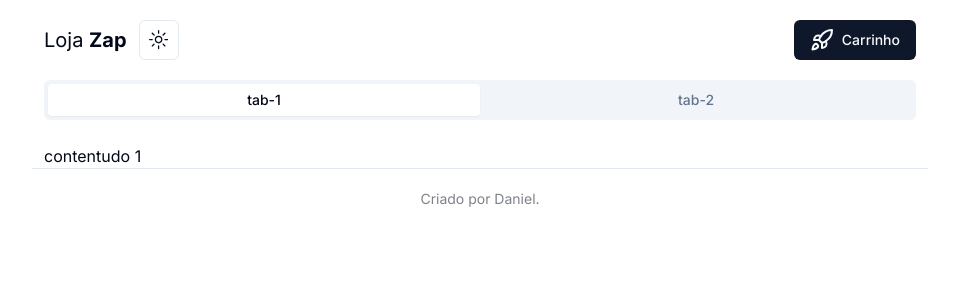
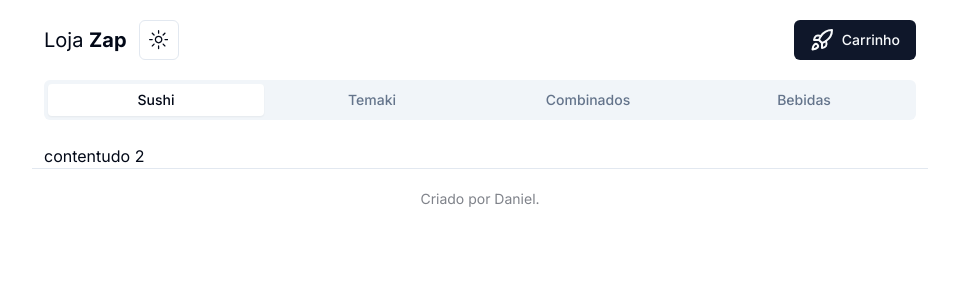
Before and after one commit to DanielLevi22/Loja-WhatsApp, a Next.js app: page / in a window 1280 px wide. Shown: the top 300 px of the page, without its empty margins (160-1119 px from the left). Built offline with nearby package versions, Linux system fonts and the light colour scheme.

Commit message:
adicionando sincronidmos entre as tabs

```diff
--- a/src/components/products/tab.tsx
+++ b/src/components/products/tab.tsx
@@ -1,24 +1,55 @@
 import { getAllProducts } from "@/services/product";
 import { Tabs, TabsList,TabsContent ,TabsTrigger} from "../ui/tabs";
+import { Product } from "@/types/product";
 
+type Tab = {
+  title: string
+  value: string
+  products: Product[]
+}
 
 export async function ProductsTab() {
   const product = await getAllProducts();
+
+  const tabs:Tab[]= [
+    {
+      title: 'Sushi',
+      value: 'sushi',
+      products: []
+    },
+    {
+      title: 'Temaki',
+      value: 'temaki',
+      products: []
+    },
+    {
+      title: 'Combinados',
+      value: 'combinados',
+      products: []
+    },
+    {
+      title: 'Bebidas',
+      value: 'beverage',
+      products: []
+    },
+  ]
   return (
-    <Tabs defaultValue="tab-1">
+    <Tabs defaultValue="sushi">
       <TabsList className="flex">
-        <TabsTrigger value="tab-1" className="flex-1" >tab-1</TabsTrigger>
-        <TabsTrigger value="tab-2" className="flex-1" >tab-2</TabsTrigger>
+      {
+        tabs.map(item => (
+        <TabsTrigger key={item.title} value={item.value} className="flex-1" >{item.title}</TabsTrigger>
+        ))
+      }
+
       </TabsList>
-      <TabsContent value="tab-1" className="mt-6">
-          contentudo 1
-      </TabsContent>
-      <TabsContent value="tab2">
-          contentudo 2
-      </TabsContent>
-      <TabsContent value="tab3">
-          contentudo 3
-      </TabsContent>
+      {tabs.map(item => (
+        <TabsContent key={item.title} value={item.value} className="mt-6">
+            contentudo 2
+        </TabsContent>
+
+      ))}
+
 
     </Tabs>
   )
```
